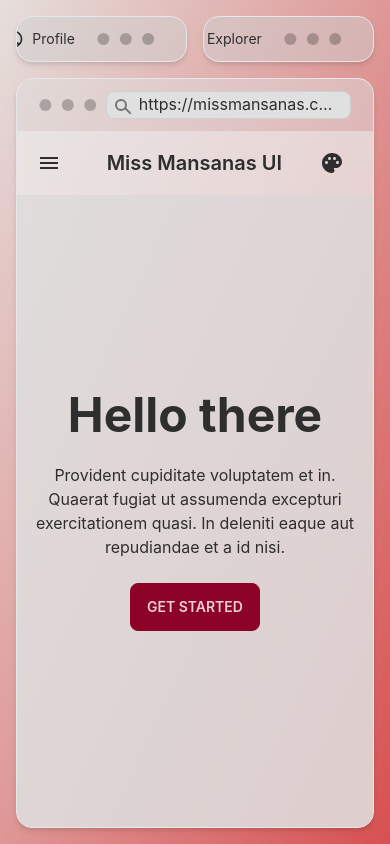
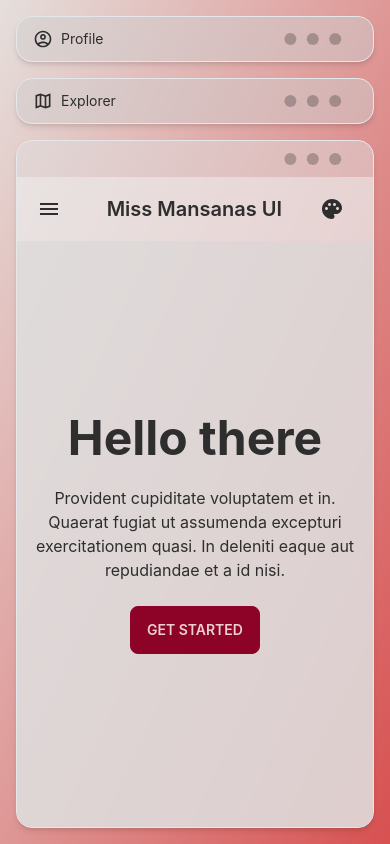
Before and after one commit to missmansanas/missmansanas.github.io, a React (Create React App) app: page / in a window 390 px wide. Built offline with nearby package versions, Linux system fonts and the light colour scheme.

Commit message:
Organized main app page

```diff
--- a/src/App.js
+++ b/src/App.js
@@ -5,7 +5,9 @@ import Hero from './components/Hero';
 import DesktopNav from './components/DesktopNav';
 import ProfileCard from './components/ProfileCard';
 import DevPortfolio from './components/DevPortfolio';
+import AboutPage from './components/AboutPage';
 import { BrowserRouter, Routes, Route } from 'react-router-dom';
+import SnackbarAlerts from './components/SnackbarAlerts';
 
 function App() {
   const [theme, setTheme] = useState('autumn');
@@ -20,21 +22,24 @@ function App() {
     <div className="App h-[100vh] flex p-4 gap-4 justify-start selection:bg-accent selection:text-accent-content
       flex-col items-center
       lg:flex-row-reverse lg:items-start">
-      <div className='flex flex-row lg:flex-col gap-4 w-full lg:w-[500px] items-center'>
+      <div className='flex flex-col md:flex-row lg:flex-col gap-4 w-full lg:w-[500px] items-start'>
         <ProfileCard/>
         <DesktopNav/>
+        {/* <SnackbarAlerts/> */}
+
       </div>
 
-
       <div className="mockup-browser bg-base-200/50 border h-full box-border w-full shadow-md flex flex-col overflow-hidden">
-        <div className="mockup-browser-toolbar flex flex-row">
-          <div className="input border border-base-300">https://missmansanas.com</div>
+        {/* Browser Toolbar */}
+        <div className="mockup-browser-toolbar flex flex-row-reverse">
+            <div className="hidden md:input border border-base-300 text-base-content/60">https://missmansanas.com</div>
         </div>
         <BrowserNav setTheme={setTheme} />
         <div className="flex flex-col justify-start bg-base-200/50 h-full w-full box-border overflow-y-auto">
           <Routes>
             <Route index path="/" element={ <Hero/> } />
             <Route path="/portfolio" element={ <DevPortfolio/> } />
+            <Route path="/about" element={ <AboutPage/> } />
           </Routes>
         </div>
 
```
